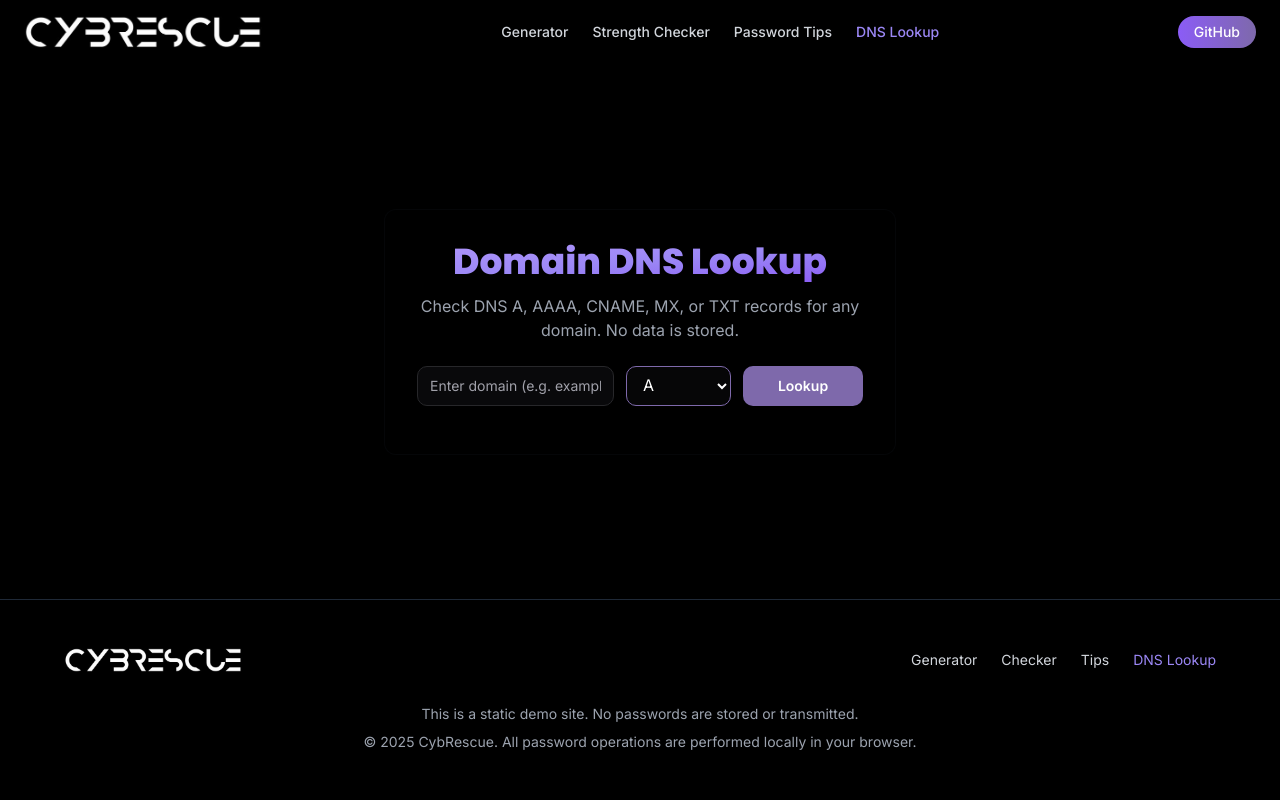
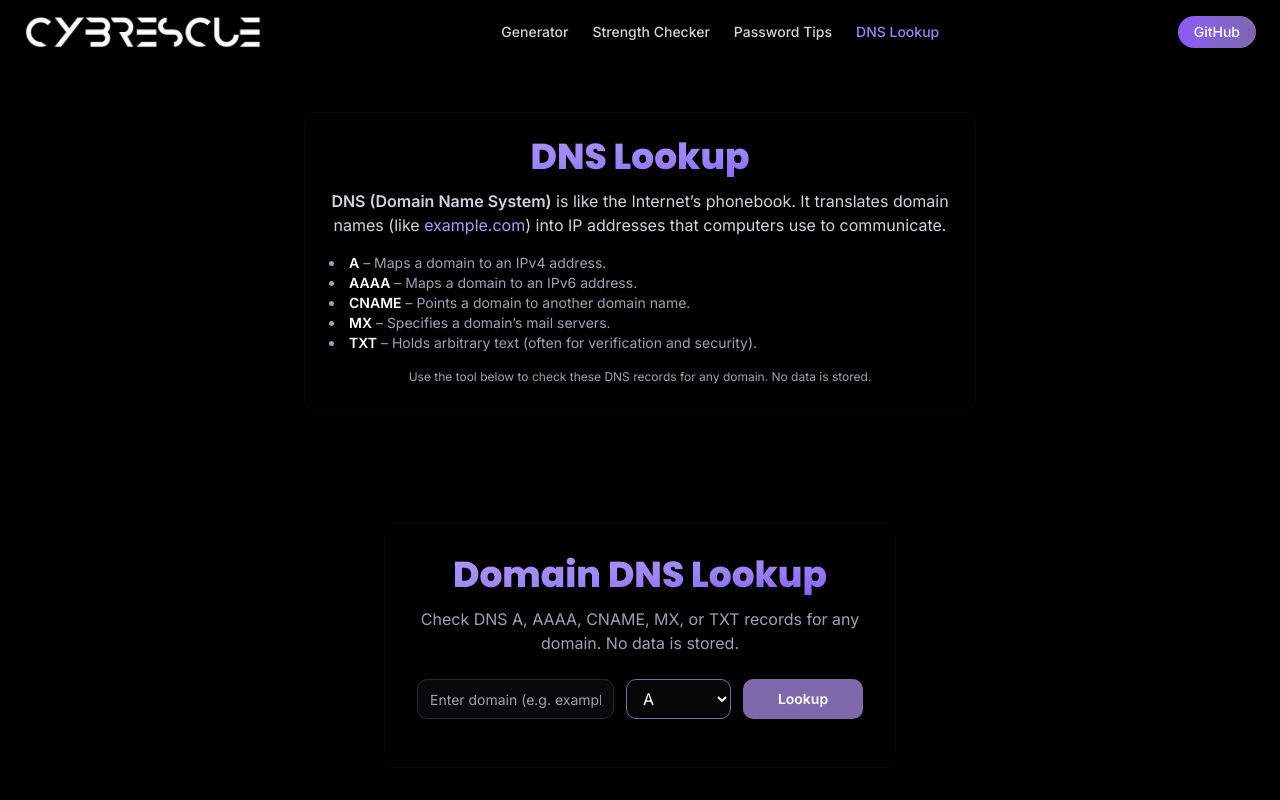
Before and after one commit to dasarijaswanthsai/services-cybrescue, a React (Vite) app: page /dnslookup in a window 1280 px wide. Shown: the top 800 px of the page. Built offline with nearby package versions, Linux system fonts and the light colour scheme.

Commit message:
Add more DNS info to lookup
Add more information to the DNS lookup results.

```diff
--- a/src/pages/DnsLookupPage.tsx
+++ b/src/pages/DnsLookupPage.tsx
@@ -7,7 +7,35 @@ import DnsLookup from "@/components/DnsLookup";
 const DnsLookupPage = () => (
   <div className="min-h-screen bg-black text-white flex flex-col">
     <Header />
-    <main className="flex-1 flex flex-col items-center justify-center">
+    <main className="flex-1 flex flex-col items-center justify-start py-12 px-4">
+      <section className="max-w-2xl w-full mb-8 bg-black/60 glass-morphism rounded-xl p-6 shadow border border-purple-800/20 animate-fade-in">
+        <h1 className="text-4xl font-extrabold mb-3 text-gradient text-center">DNS Lookup</h1>
+        <p className="text-gray-300 mb-4 text-center">
+          <span className="font-semibold">DNS (Domain Name System)</span> is like the Internet’s phonebook.
+          It translates domain names (like <span className="text-purple-300">example.com</span>) into IP addresses that computers use to communicate.
+        </p>
+        <ul className="text-gray-400 text-sm mb-1 list-disc list-inside">
+          <li>
+            <span className="font-semibold text-white">A</span> – Maps a domain to an IPv4 address.
+          </li>
+          <li>
+            <span className="font-semibold text-white">AAAA</span> – Maps a domain to an IPv6 address.
+          </li>
+          <li>
+            <span className="font-semibold text-white">CNAME</span> – Points a domain to another domain name.
+          </li>
+          <li>
+            <span className="font-semibold text-white">MX</span> – Specifies a domain’s mail servers.
+          </li>
+          <li>
+            <span className="font-semibold text-white">TXT</span> – Holds arbitrary text (often for verification and security).
+          </li>
+        </ul>
+        <p className="text-gray-400 text-xs mt-4 text-center">
+          Use the tool below to check these DNS records for any domain.
+          No data is stored.
+        </p>
+      </section>
       <DnsLookup />
     </main>
     <Footer />
```
